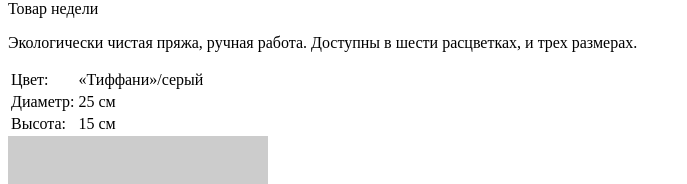
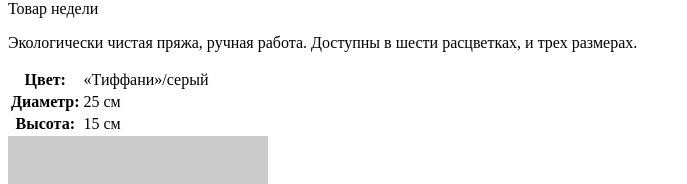
Before and after one commit to hawkf/1263893-mishka-21, a website: page source/index.html in a window 1280 px wide. Shown: the part 318-502 px from the top of the page, without its empty margins (0-687 px from the left). Drawn offline with Linux system fonts and the light colour scheme.

Commit message:
Исправил разметку таблицы на главной странице

```diff
--- a/source/index.html
+++ b/source/index.html
@@ -49,15 +49,15 @@
           трех размерах.</p>
         <table class="product-week__specification-table specification-table">
           <tr class="specification-table__item">
-            <td class="specification-table__item-parameter">Цвет:</td>
+            <th class="specification-table__item-parameter">Цвет:</th>
             <td class="specification-table__item-value">«Тиффани»/серый</td>
           </tr>
           <tr class="specification-table__item">
-            <td class="specification-table__item-parameter">Диаметр:</td>
+            <th class="specification-table__item-parameter">Диаметр:</th>
             <td class="specification-table__item-value">25 см</td>
           </tr>
           <tr class="specification-table__item">
-            <td class="specification-table__item-parameter">Высота:</td>
+            <th class="specification-table__item-parameter">Высота:</th>
             <td class="specification-table__item-value">15 см</td>
           </tr>
         </table>
```
